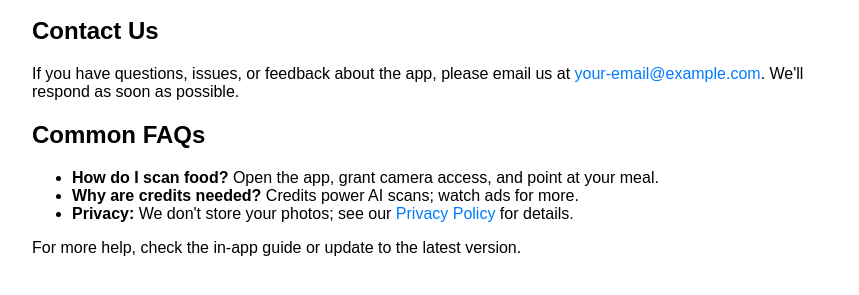
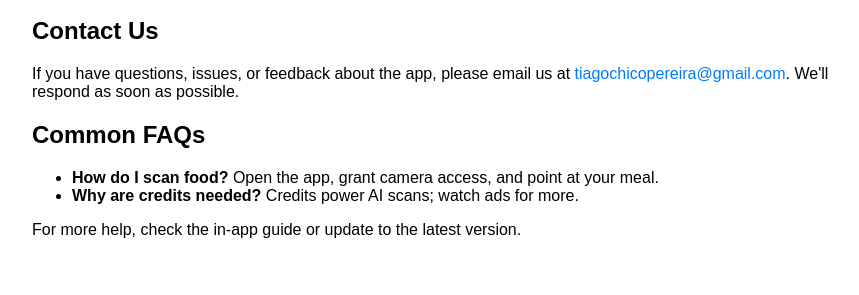
Before and after one commit to Tiagochicoo/quickCalories-support, a plain HTML site: page index.html in a window 1280 px wide. Shown: the part 139-434 px from the top of the page, without its empty margins (208-1067 px from the left). Drawn offline with Linux system fonts and the light colour scheme.

Commit message:
Update contact email on support page

```diff
--- a/index.html
+++ b/index.html
@@ -16,13 +16,12 @@
     <p>Welcome to the support page for QuickCalories, the app that scans food with your camera to provide instant nutritional analysis.</p>
 
     <h2>Contact Us</h2>
-    <p>If you have questions, issues, or feedback about the app, please email us at <a href="mailto:your-email@example.com">your-email@example.com</a>. We'll respond as soon as possible.</p>
+    <p>If you have questions, issues, or feedback about the app, please email us at <a href="mailto:tiagochicopereira@gmail.com">tiagochicopereira@gmail.com</a>. We'll respond as soon as possible.</p>
 
     <h2>Common FAQs</h2>
     <ul>
         <li><strong>How do I scan food?</strong> Open the app, grant camera access, and point at your meal.</li>
         <li><strong>Why are credits needed?</strong> Credits power AI scans; watch ads for more.</li>
-        <li><strong>Privacy:</strong> We don't store your photos; see our <a href="privacy-policy.html">Privacy Policy</a> for details.</li>
     </ul>
 
     <p>For more help, check the in-app guide or update to the latest version.</p>
```
